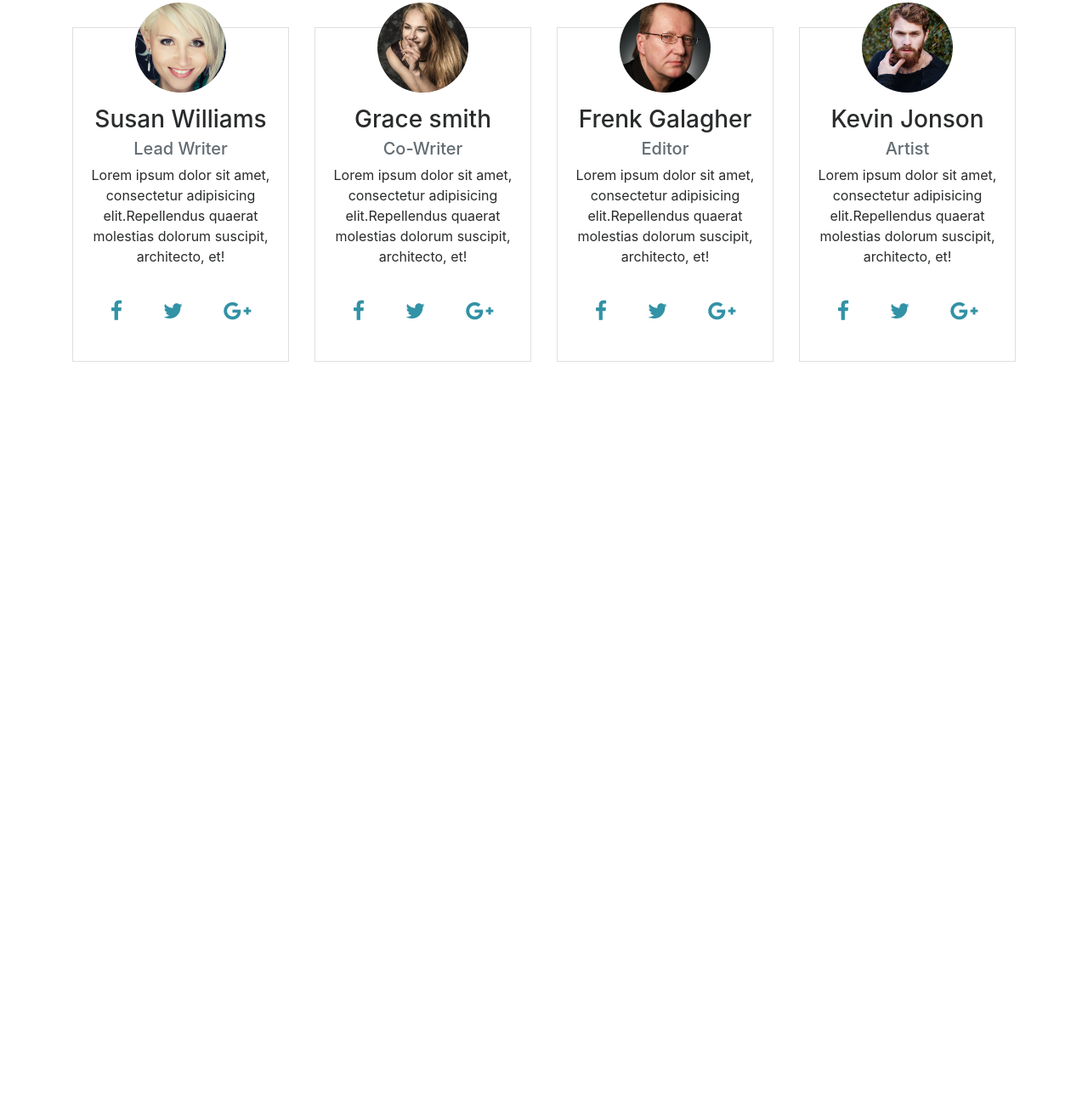
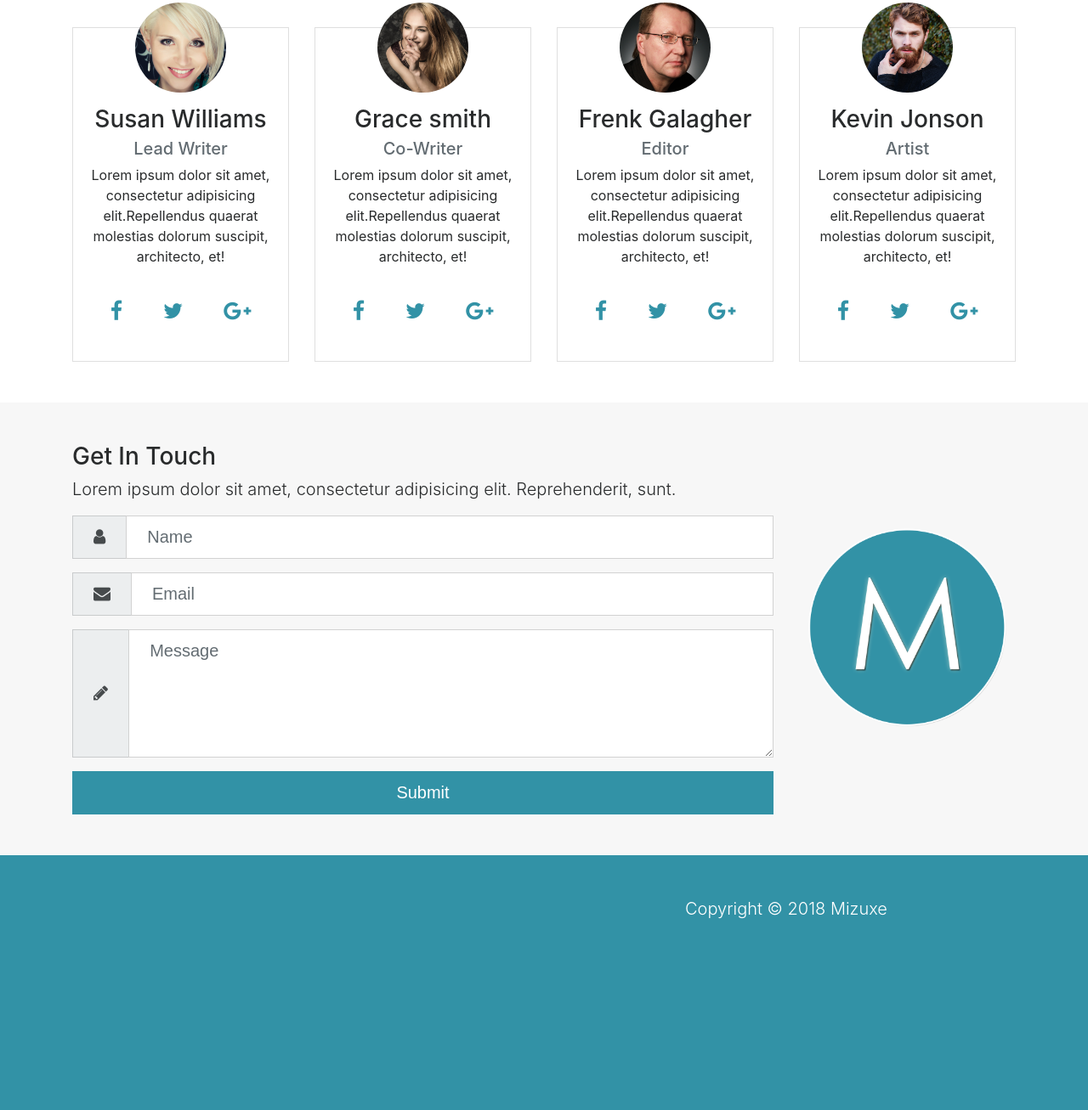
Before and after one commit to milena-mica/Mizuxe-website, a website: page src/index.html in a window 1280 px wide. Shown: the part 2014-3321 px from the top of the page at 85% size. Before the commit the page ends 2488 px from the top, so only its background shows below. Drawn offline with Linux system fonts and the light colour scheme.

Commit message:
Contact Footer

```diff
--- a/src/index.html
+++ b/src/index.html
@@ -298,6 +298,51 @@
     </div>
   </section>
 
+  <!-- CONTACT-->
+  <section id="contact" class="bg-faded py-5">
+    <div class="container">
+      <div class="row">
+        <div class="col-lg-9">
+          <h3>Get In Touch</h3>
+          <p class="lead">Lorem ipsum dolor sit amet, consectetur adipisicing elit. Reprehenderit, sunt.</p>
+          <form>
+            <div class="form-group">
+              <div class="input-group input-group-lg">
+                <span class="input-group-addon"><i class="fa fa-user"></i></span>
+                <input type="text" class="form-control" placeholder="Name">
+              </div>
+            </div>
+            <div class="form-group">
+              <div class="input-group input-group-lg">
+                <span class="input-group-addon"><i class="fa fa-envelope"></i></span>
+                <input type="email" class="form-control" placeholder="Email">
+              </div>
+            </div>
+            <div class="form-group">
+              <div class="input-group input-group-lg">
+                <span class="input-group-addon"><i class="fa fa-pencil"></i></span>
+                <textarea class="form-control" placeholder="Message" rows="5"></textarea>
+              </div>
+            </div>
+            <input type="submit" value="Submit" class="btn btn-primary btn-block btn-lg">
+          </form>
+        </div>
+        <div class="col-lg-3 align-self-center">
+          <img src="img/mlogo.png" class="img-fluid hidden-md-down" alt="">
+        </div>
+      </div>
+    </div>
+  </section>
+
+  <footer id="main-footer" class="py-5 bg-primary text-white">
+    <div class="container">
+      <div class="row text-center">
+        <div class="col-md-6 offset-md-6">
+          <p class="lead">Copyright &copy; 2018 Mizuxe</p>
+        </div>
+      </div>
+    </div>
+  </footer>
 
     <script src="js/jquery.min.js"></script>
     <script src="js/tether.min.js"></script>
--- a/src/scss/style.scss
+++ b/src/scss/style.scss
@@ -55,3 +55,16 @@ body{
     }
   }
 }
+
+#main-footer{
+  height:300px;
+  a{
+    color:#fff;
+  }
+}
+
+@media(max-width:576px){
+  nav .container{
+    width:100%;
+  }
+}
```
Also changed, not shown: src/css/style.css.
